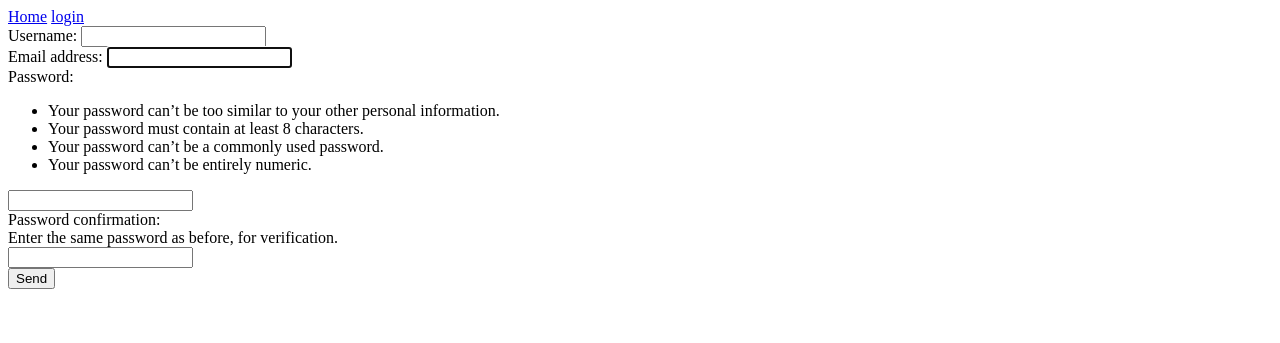
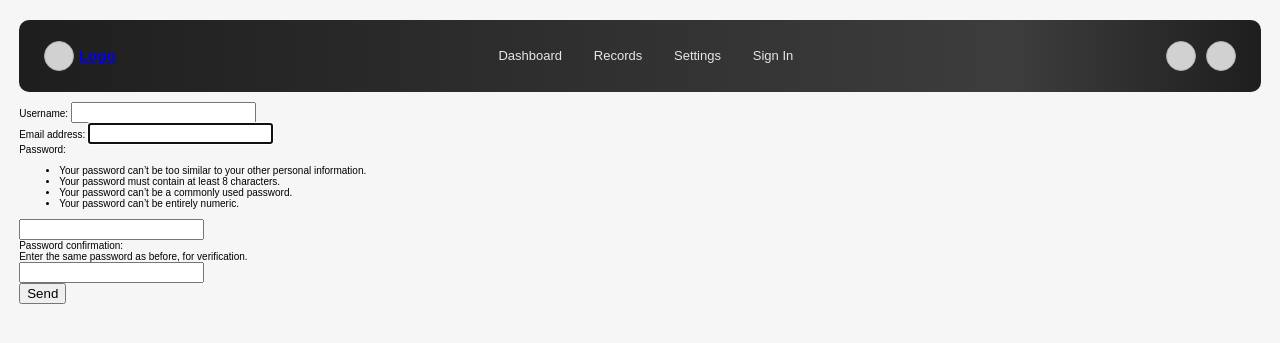
Before and after one commit to FEROS01/Records-App, a Django app: page /user/sign_up/ in a window 1280 px wide. Shown: the top 343 px of the page. Run offline with Django 5.2, Linux system fonts and the light colour scheme.

Commit message:
Frontend

```diff
--- a/core/templates/core/base.html
+++ b/core/templates/core/base.html
@@ -10,13 +10,15 @@
     <meta name="viewport" content="width=device-width, initial-scale=1.0">
     <title>Records App</title>
 
+    <link rel="stylesheet" href="{% static 'records/css/styles.css' %}">
 
     <script src="{% static 'records/js/htmx.js' %}" defer></script>
     <script src="{% static 'records/js/main.js' %}" defer></script>
 </head>
 
 <body hx-headers='{"X-CSRFToken": "{{ csrf_token }}"}'>
-    <a href="{% url 'industry:index' %}">Home</a>
+    {% block search_box %}{% endblock search_box %}
+    <div class="main">
         {% if messages %}
         <ul>
             {% for message in messages %}
@@ -24,19 +26,40 @@
             {% endfor %}
         </ul>
         {% endif %}
+        <div class="top_card">
+            <nav class="navbar">
+                <div class="RI">
+                    <span class="icon"></span>
+                    <a href="{% url 'industry:index' %}">
+                        <h1>Logo</h1>
+                    </a>
+                </div>
+                <div class="nav-links">
+                    <a href="#">Dashboard</a>
+                    <a href="#">Records</a>
+                    <a href="#">Settings</a>
                     {% if user.is_authenticated %}
                     <form action="{% url 'authentication:logout' %}" method="post">
                         {% csrf_token %}
-        <button type="submit">Log Out??</button>
+                        <button class="logout" type="submit">Log Out</button>
                     </form>
                     {% else %}
-    <a href="{% url 'authentication:login' %}">login</a>
+                    <a href="{% url 'authentication:login' %}">Sign In</a>
                     {% endif %}
+                </div>
+                <div class="icons">
+                    {% block search %}{% endblock search %}
+                    <span class="icon"></span>
+                    <span class="icon"></span>
+                </div>
+            </nav>
+            {% block nav_info %}{% endblock nav_info %}
+        </div>
 
         <div class="content">
             {% block content %}{% endblock content %}
         </div>
-
+    </div>
 </body>
 
 </html>
--- a/industry/models.py
+++ b/industry/models.py
@@ -51,7 +51,6 @@ class Industry(models.Model):
 
 class Church(Industry):
     head_pastor = models.CharField(_("pastor's_name"),max_length=300)
-
 
 class Service(models.Model):
     class DayChoices(models.TextChoices):
--- /dev/null
+++ b/static/records/css/styles.css
@@ -0,0 +1,283 @@
+/* General Styles */
+@keyframes fadeInScale {
+    from {
+        opacity: 0;
+        transform: scale(0.8);
+    }
+
+    to {
+        opacity: 1;
+        transform: scale(1);
+    }
+}
+
+
+:root {
+    --a50: #f6f6f6;
+    --a100: #e7e7e7;
+    --a200: #d1d1d1;
+    --a300: #b0b0b0;
+    --a400: #888888;
+    --a500: #6d6d6d;
+    --a600: #5d5d5d;
+    --a700: #4f4f4f;
+    --a800: #454545;
+    --a900: #3d3d3d;
+    --a950: #1e1e1e;
+    font-size: 10px;
+    margin: 0;
+    --Primary_color: #4CAF50;
+    /* --Secondary_color: #F46036; */
+    --Secondary_color: #FFC107;
+    --Background_color: #121212;
+    --Navbar_background: #1e1e1e;
+    --Primary_text_color: #FFFFFC;
+    --Secondary_text_color: #b0b0b0;
+    --Cards_color: #232323;
+}
+
+body {
+    font-family: Arial, sans-serif;
+    background-color: var(--a50);
+    margin: 0;
+    padding: 0;
+}
+
+svg {
+    transition: all 0.3s;
+}
+
+/* Dashboard Container */
+
+.sub_head {
+    font-size: 1.5rem;
+    color: #f6f6f6;
+    background: #1e1e1e;
+    width: fit-content;
+    border-radius: 2rem;
+    padding: 1rem;
+}
+
+.sub {
+    margin-top: 3rem;
+    display: flex;
+    gap: 1rem;
+    align-items: center;
+
+}
+
+.main {
+    width: 97%;
+    margin: 2rem auto;
+}
+
+.top_card h2 {
+    /* font-size: 1rem; */
+    font-size: 3rem;
+}
+
+.top_card {
+    color: var(--a100);
+    display: flex;
+    flex-direction: column;
+    background: linear-gradient(90deg, var(--a950) 0%, var(--a900) 80%, var(--a950) 100%);
+    border-radius: 1rem;
+    margin-bottom: 1rem;
+    padding: 1.5rem 2rem;
+}
+
+/* Navbar */
+.navbar {
+    display: flex;
+    justify-content: space-between;
+    align-items: center;
+}
+
+.RI {
+    align-items: center;
+    display: flex;
+}
+
+.icon {
+    display: flex;
+    align-items: center;
+    justify-content: center;
+    border-radius: 50%;
+    border: 0.1rem solid var(--a300);
+    width: 2.4rem;
+    height: 2.4rem;
+    margin: 0.5rem;
+    padding: 0.2rem;
+    background-color: var(--a200);
+}
+
+.icon svg {
+    cursor: pointer;
+    width: 1.3rem;
+    fill: var(--a500);
+    height: 1.3rem;
+}
+
+.icon svg:hover {
+    fill: var(--a600);
+    transform: scale(1.2);
+}
+
+.icons {
+    display: flex;
+}
+
+.navbar h1 {
+    /* font-size: 1rem; */
+    font-size: 1.5rem;
+}
+
+.nav-links .logout {
+    all: unset;
+    cursor: pointer;
+}
+
+.nav-links form {
+    display: inline;
+}
+
+.nav-links a,
+.nav-links .logout {
+    padding: 0.5rem 0.7rem;
+    border-radius: 0.8rem;
+    color: var(--a100);
+    text-decoration: none;
+    margin-left: 1.5rem;
+    font-size: 1.3rem;
+}
+
+.nav-links a:hover,
+.nav-links .logout:hover {
+    background: var(--a800);
+}
+
+.search {
+    position: fixed;
+    top: 0;
+    left: 0;
+    width: 100vw;
+    height: 100vh;
+    display: flex;
+    justify-content: center;
+    align-items: center;
+    background: var(--a950);
+    opacity: 0.9;
+    animation: fadeInScale 0.5s ease-out;
+    z-index: 1000;
+}
+
+.search input {
+    color: var(--a50);
+    border-radius: 50px;
+    width: 50%;
+    padding: 10px;
+    font-size: 16px;
+    border: 1px solid var(--a600);
+    background-color: var(--a950);
+    border-radius: 5px;
+    outline: none;
+    transition: border 0.3s ease;
+}
+
+.search input:focus {
+    border: 1px solid var(--a400);
+}
+
+/* Stats Section */
+.stats {
+    display: flex;
+    justify-content: space-between;
+}
+
+.stat-card {
+    flex-basis: 21%;
+    background-color: #4f4f4f5c;
+    padding: 1rem;
+    border-radius: 1rem;
+}
+
+.stat-card h2 {
+    font-size: 1rem;
+    color: var(--Primary_text_color);
+}
+
+.stat-card p {
+    margin: 0;
+    font-size: 3rem;
+    font-weight: bold;
+    color: var(--Primary_color);
+}
+
+.stat-card span {
+    display: flex;
+}
+
+.stat-card .icon {
+    margin-left: auto;
+}
+
+/* Records Section */
+.industry-container {
+    display: flex;
+    gap: 1.5rem;
+    flex-wrap: wrap;
+    padding: 0rem;
+}
+
+.industry-card {
+    list-style: none;
+    background-color: var(--a100);
+    padding: 1.5rem;
+    border-radius: 1rem;
+}
+
+.industry-card .card_icon,
+.industry-card .card_icon svg {
+    width: 20rem;
+    height: 20rem;
+    /* background-color: #4f4f4f4e; */
+    fill: var(--a500);
+
+}
+
+.industry-card h2 {
+    white-space: nowrap;
+    overflow: hidden;
+    max-width: 20rem;
+    font-size: 2.5rem;
+    color: var(--a950);
+    margin-bottom: 1rem;
+}
+
+.industry-card .info {
+    margin-block: 0.5rem;
+}
+
+.industry-card p {
+    white-space: nowrap;
+    overflow: hidden;
+    max-width: 20rem;
+    text-overflow: ellipsis;
+    color: var(--a500);
+    font-size: 1.2rem;
+    margin-block: 0.2rem;
+}
+
+.industry-card button {
+    background-color: var(--Secondary_color);
+    color: var(--Primary_text_color);
+    padding: 1rem;
+    border: none;
+    border-radius: 0.5rem;
+    cursor: pointer;
+    margin-top: 1rem;
+}
+
+.industry-card button:hover {
+    background-color: #45a049;
+}
```
Also changed, not shown: industry/templates/industry/church_list.html (+48 -7 lines), industry/templates/industry/index.html (+25 -3 lines), 1 other file. Lines whose indentation alone changed are shown as unchanged.
